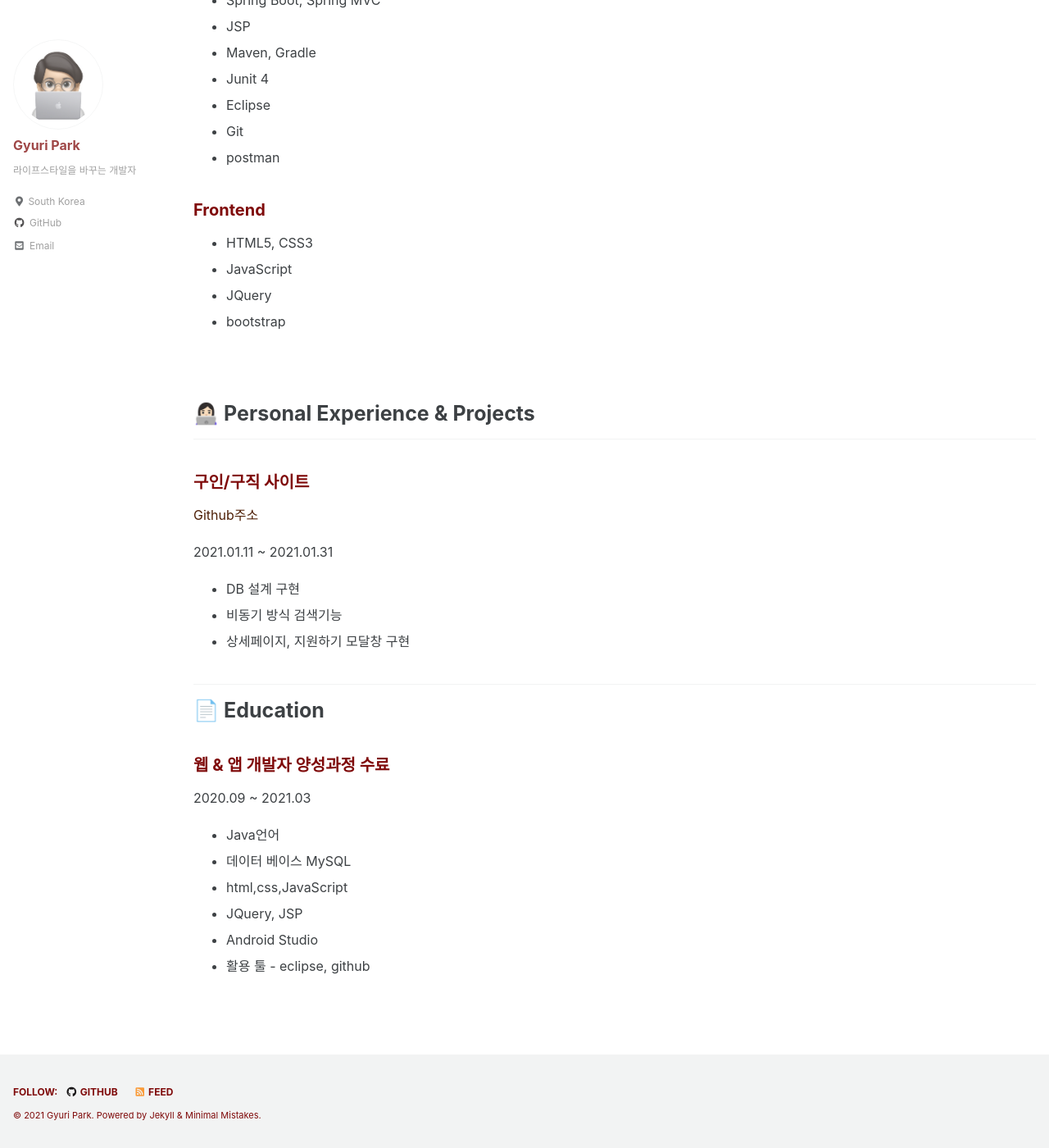
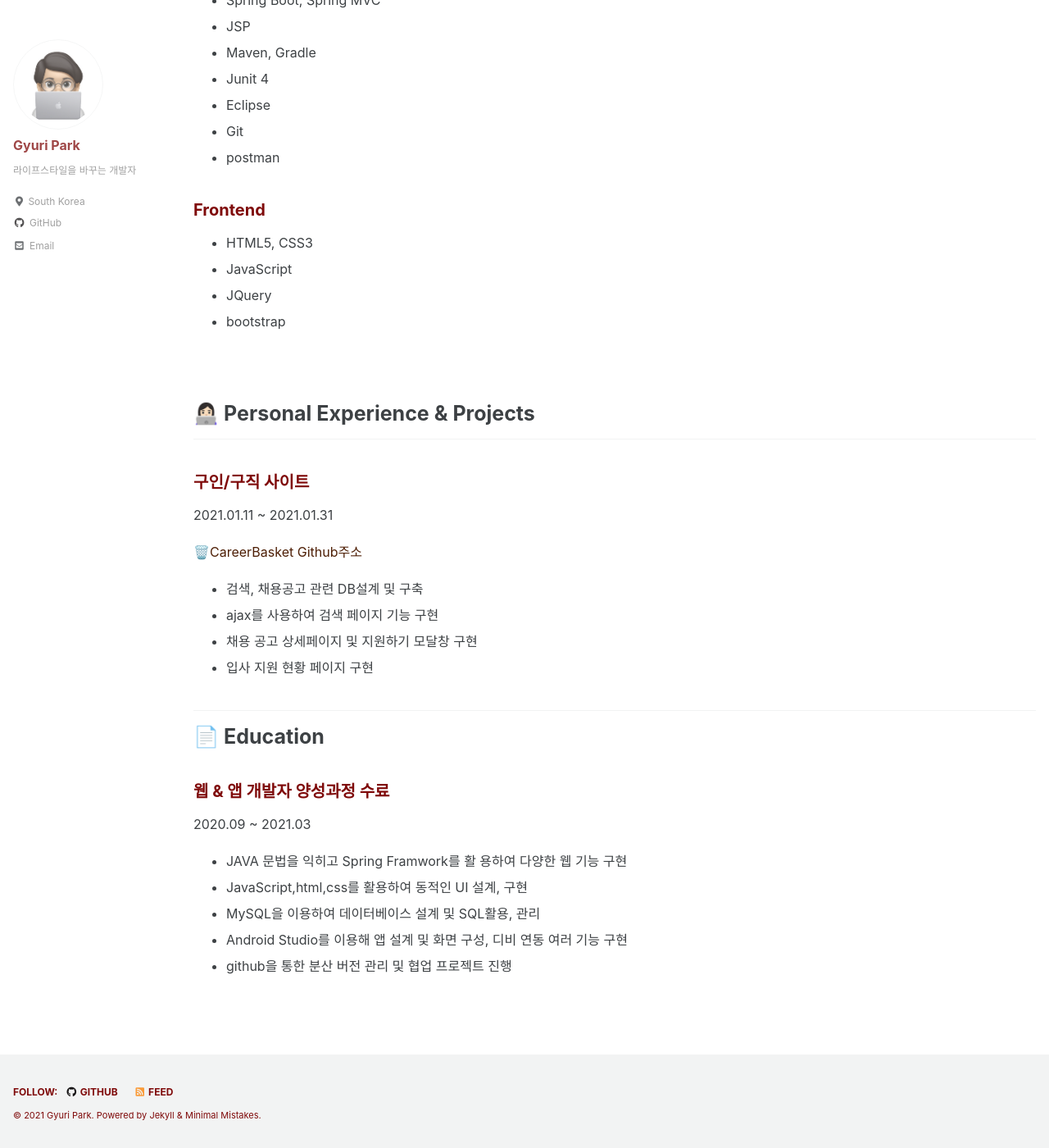
Before and after one commit to gyuripk/blog, a Jekyll site: the page built from _pages/about.md, in a window 1280 px wide and 1400 px high, scrolled down 727 px. Shown: the whole window at 82% size. Built offline with Jekyll 4.4.1, drawn with Linux system fonts in a browser that asks for light colours; cached includes are drawn as plain includes.

Commit message:
Update about.md

```diff
--- a/_pages/about.md
+++ b/_pages/about.md
@@ -46,13 +46,15 @@ author_profile : true
 ---
 ## 구인/구직 사이트
 
+2021.01.11 ~ 2021.01.31
+
+[🗑️CareerBasket](https://www.notion.so/CareerBasket-f7dbf08e65394470b9f48458da00dfe7)
 [Github주소](https://github.com/akflzmsdjsl/careerBasket)
 
-2021.01.11 ~ 2021.01.31
-
-- DB 설계 구현
-- 비동기 방식 검색기능
-- 상세페이지, 지원하기 모달창 구현
+- 검색, 채용공고 관련 DB설계 및 구축
+- ajax를 사용하여 검색 페이지 기능 구현
+- 채용 공고 상세페이지 및 지원하기 모달창 구현
+- 입사 지원 현황 페이지 구현
 <br/>
 <br/>
 
@@ -63,9 +65,12 @@ author_profile : true
 
 2020.09 ~ 2021.03
 
-- Java언어
-- 데이터 베이스 MySQL
-- html,css,JavaScript
-- JQuery, JSP
-- Android Studio
-- 활용 툴 - eclipse, github
+- JAVA 문법을 익히고 Spring Framwork를 활
+용하여 다양한 웹 기능 구현
+- JavaScript,html,css를 활용하여 동적인 UI
+설계, 구현
+- MySQL을 이용하여 데이터베이스 설계 및
+SQL활용, 관리
+- Android Studio를 이용해 앱 설계 및 화면
+구성, 디비 연동 여러 기능 구현
+- github을 통한 분산 버전 관리 및 협업 프로젝트 진행
```
